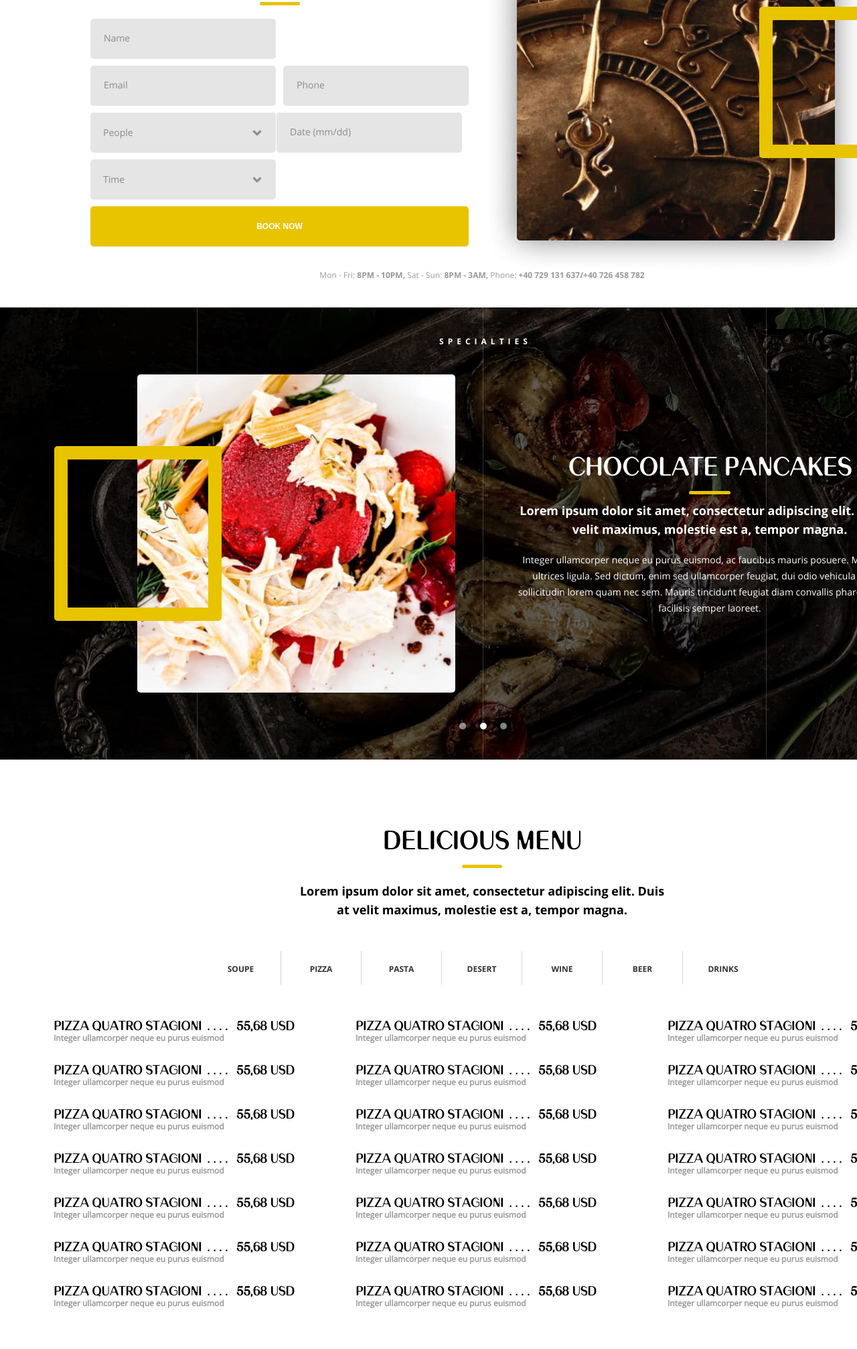
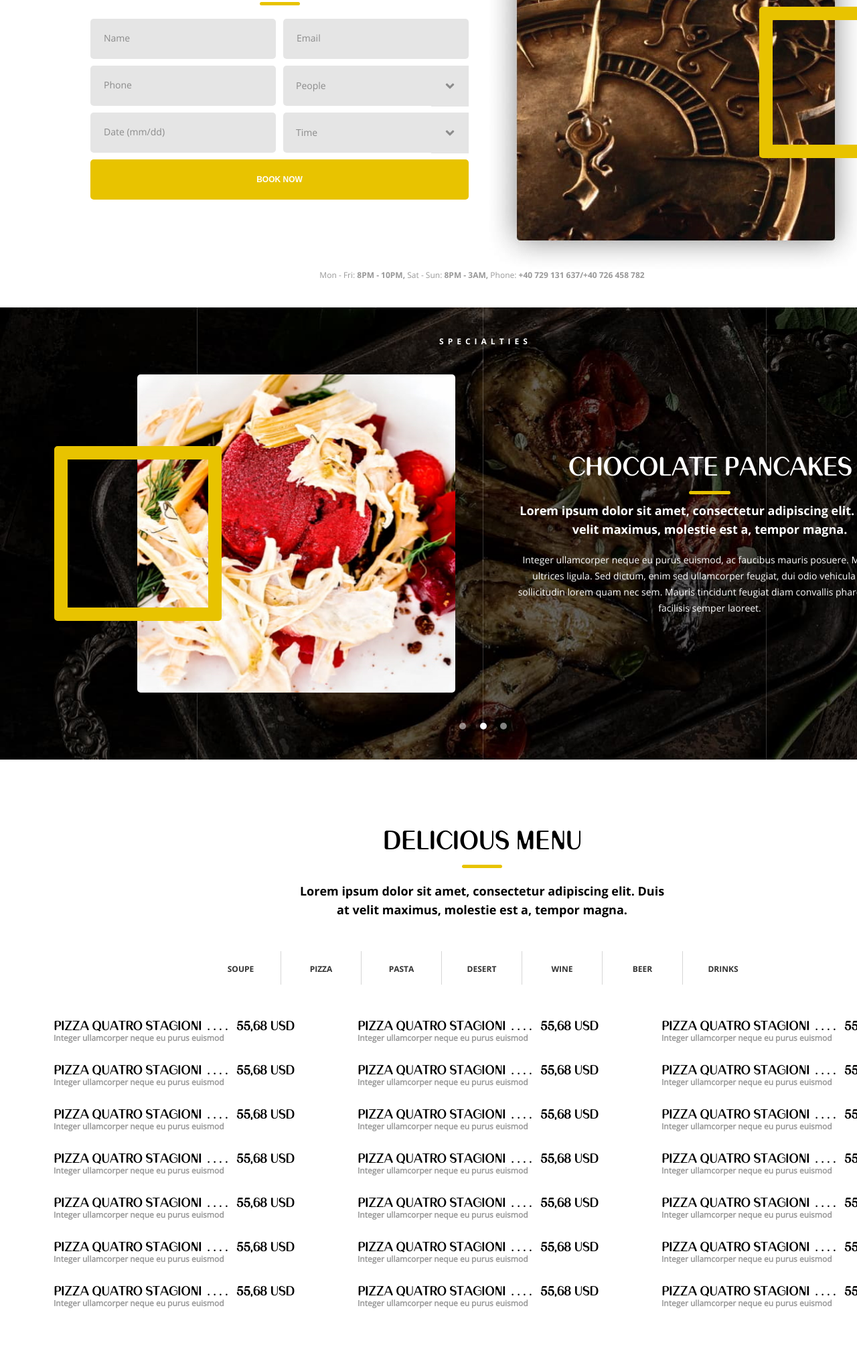
Before and after one commit to AlinaGlinskaya/HungryPeople, a plain HTML site: page index.html in a window 1280 px wide. Shown: the part 2366-4380 px from the top of the page at 67% size. Drawn offline with Linux system fonts and the light colour scheme.

Commit message:
cross-browser

```diff
--- a/index.html
+++ b/index.html
@@ -3,6 +3,7 @@
 
 <head>
 	<meta charset="utf-8">
+	<meta name="format-detection" content="telephone=no">
 	<link rel="stylesheet" href="style.css">
 	<title>Hungry People</title>
 	<script src="https://kit.fontawesome.com/06c4f33932.js" crossorigin="anonymous"></script>
@@ -190,7 +191,8 @@
 				<li class="menu__sections-item">Beer</li>
 				<li class="menu__sections-item">Drinks</li>
 			</ul>
-			<ul class="menu__list">
+			<div class="menu__list">
+				<ul>
 				<li class="menu__list-item">PIZZA QUATRO STAGIONI <span class="menu__list-points">. . . .</span> 55,68 USD<br>
 					<span class="menu__list-description">Integer ullamcorper neque eu purus euismod</span></li>
 				<li class="menu__list-item">PIZZA QUATRO STAGIONI <span class="menu__list-points">. . . .</span> 55,68 USD<br>
@@ -205,6 +207,8 @@
 					<span class="menu__list-description">Integer ullamcorper neque eu purus euismod</span></li>
 				<li class="menu__list-item">PIZZA QUATRO STAGIONI <span class="menu__list-points">. . . .</span> 55,68 USD<br>
 					<span class="menu__list-description">Integer ullamcorper neque eu purus euismod</span></li>
+				</ul>
+				<ul>
 				<li class="menu__list-item">PIZZA QUATRO STAGIONI <span class="menu__list-points">. . . .</span> 55,68 USD<br>
 					<span class="menu__list-description">Integer ullamcorper neque eu purus euismod</span></li>
 				<li class="menu__list-item">PIZZA QUATRO STAGIONI <span class="menu__list-points">. . . .</span> 55,68 USD<br>
@@ -219,6 +223,8 @@
 					<span class="menu__list-description">Integer ullamcorper neque eu purus euismod</span></li>
 				<li class="menu__list-item">PIZZA QUATRO STAGIONI <span class="menu__list-points">. . . .</span> 55,68 USD<br>
 					<span class="menu__list-description">Integer ullamcorper neque eu purus euismod</span></li>
+				</ul>
+					<ul>
 				<li class="menu__list-item">PIZZA QUATRO STAGIONI <span class="menu__list-points">. . . .</span> 55,68 USD<br>
 					<span class="menu__list-description">Integer ullamcorper neque eu purus euismod</span></li>
 				<li class="menu__list-item">PIZZA QUATRO STAGIONI <span class="menu__list-points">. . . .</span> 55,68 USD<br>
@@ -233,7 +239,8 @@
 					<span class="menu__list-description">Integer ullamcorper neque eu purus euismod</span></li>
 				<li class="menu__list-item">PIZZA QUATRO STAGIONI <span class="menu__list-points">. . . .</span> 55,68 USD<br>
 					<span class="menu__list-description">Integer ullamcorper neque eu purus euismod</span></li>
-			</ul>
+				</ul>
+			</div>
 			</div>
 		</section>
 
--- a/style.css
+++ b/style.css
@@ -175,6 +175,7 @@ body {
 .header__timing {
 	position: relative;
 	writing-mode: vertical-lr;
+	-ms-writing-mode: tb-lr;
 	transform: rotate(180deg);
 	width: 222px;
 	height: 305px;
@@ -538,11 +539,12 @@ h1 span:nth-of-type(2) {
 	line-height: 20px;
 	width: 277px;
 	height: 60px;
-	padding: 10px 20px;
+	padding: 20px;
 	background-color: #e5e5e5;
 	border-radius: 5px;
 	border: none;
 	margin-bottom: 10px;
+	outline: none;
 }
 
 .form__field::placeholder {
@@ -578,12 +580,12 @@ select.form__field {
 
 .form__field-arrow {
 	position: absolute;
-	top: 6px;
+	top: 0;
 	left: 221px;
 	display: inline-block;
 	background-color: #e5e5e5;
 	width: 56px;
-	height: 50px;
+	height: 61px;
 	background-image: url("img/arrow-down-select.svg");
 	background-repeat: no-repeat;
 	background-position: center;
@@ -755,29 +757,26 @@ select.form__field {
 }
 
 .menu__list {
-	padding: 0;
 	margin: 54px 0 0;
 	display: flex;
+	justify-content: space-between;
 	flex-wrap: wrap;
+}
+
+.menu__list ul {
+	margin: 0;
+	padding: 0;
 	list-style: none;
 }
 
 .menu__list-item {
-	width: 363px;
+	width: 372px;
 	height: 66px;
 	font-family: "Banny", "Arial", sans-serif;
 	font-size: 18px;
 	line-height: 16px;
 	font-weight: 700;
 	letter-spacing: 0.1px;
-}
-
-.menu__list-item:nth-child(3n + 1) {
-	margin-right: 88px;
-}
-
-.menu__list-item:nth-child(3n + 2) {
-	margin-right: 103px;
 }
 
 .menu__list-description {
@@ -882,6 +881,7 @@ select.form__field {
 	background-color: #000000;
 	color: #ffffff;
 	writing-mode: vertical-lr;
+	-ms-writing-mode: tb-lr;
 	font-family: "Banny", "Arial", sans-serif;
 	font-size: 24px;
 	line-height: 12px;
@@ -969,7 +969,7 @@ select.form__field {
 	font-size: 14px;
 }
 
-input[type="text"], input[type="email"] {
+.contact input[type="text"], .contact input[type="email"] {
 	margin-right: 10px;
 }
 
```
